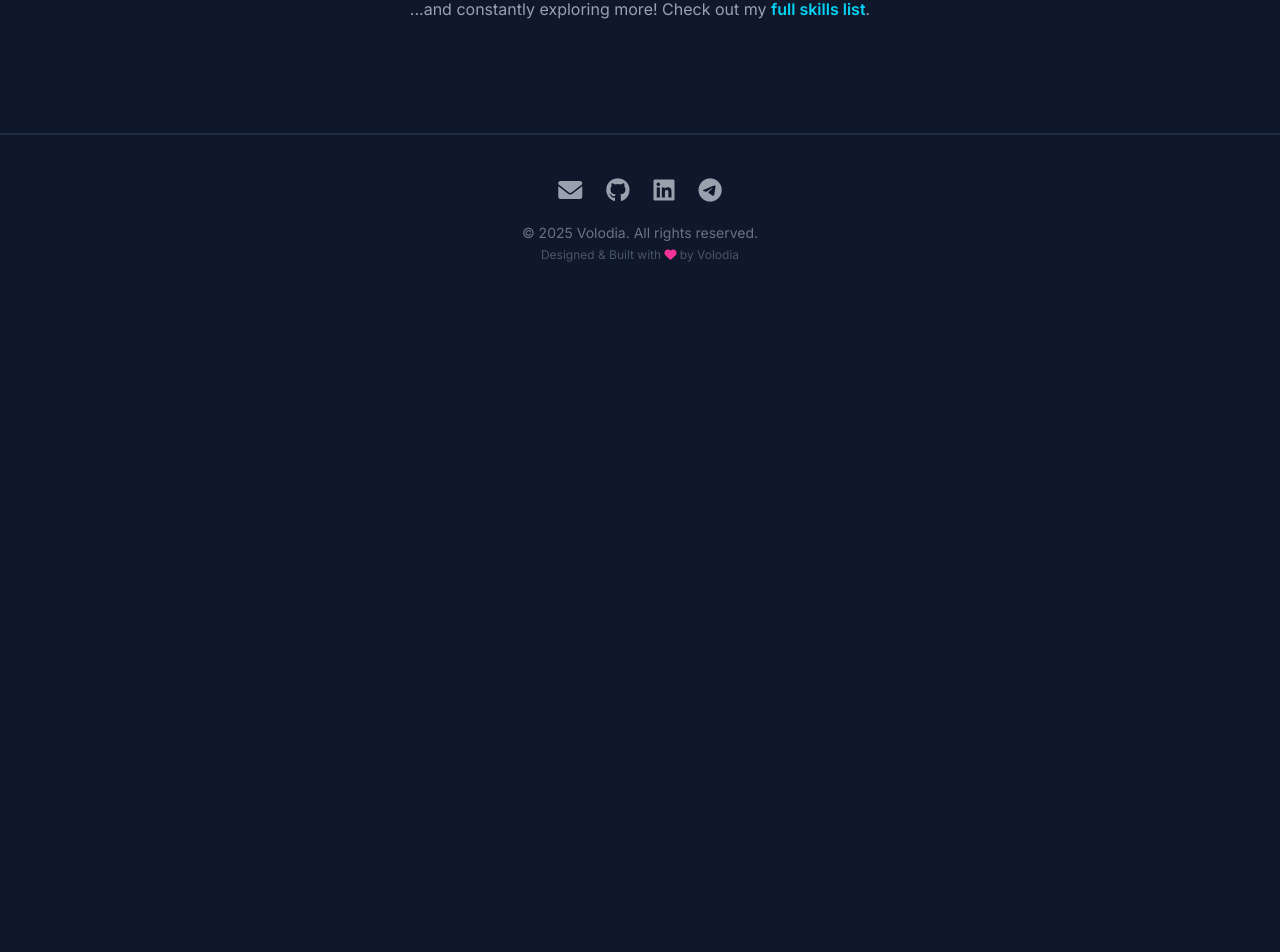
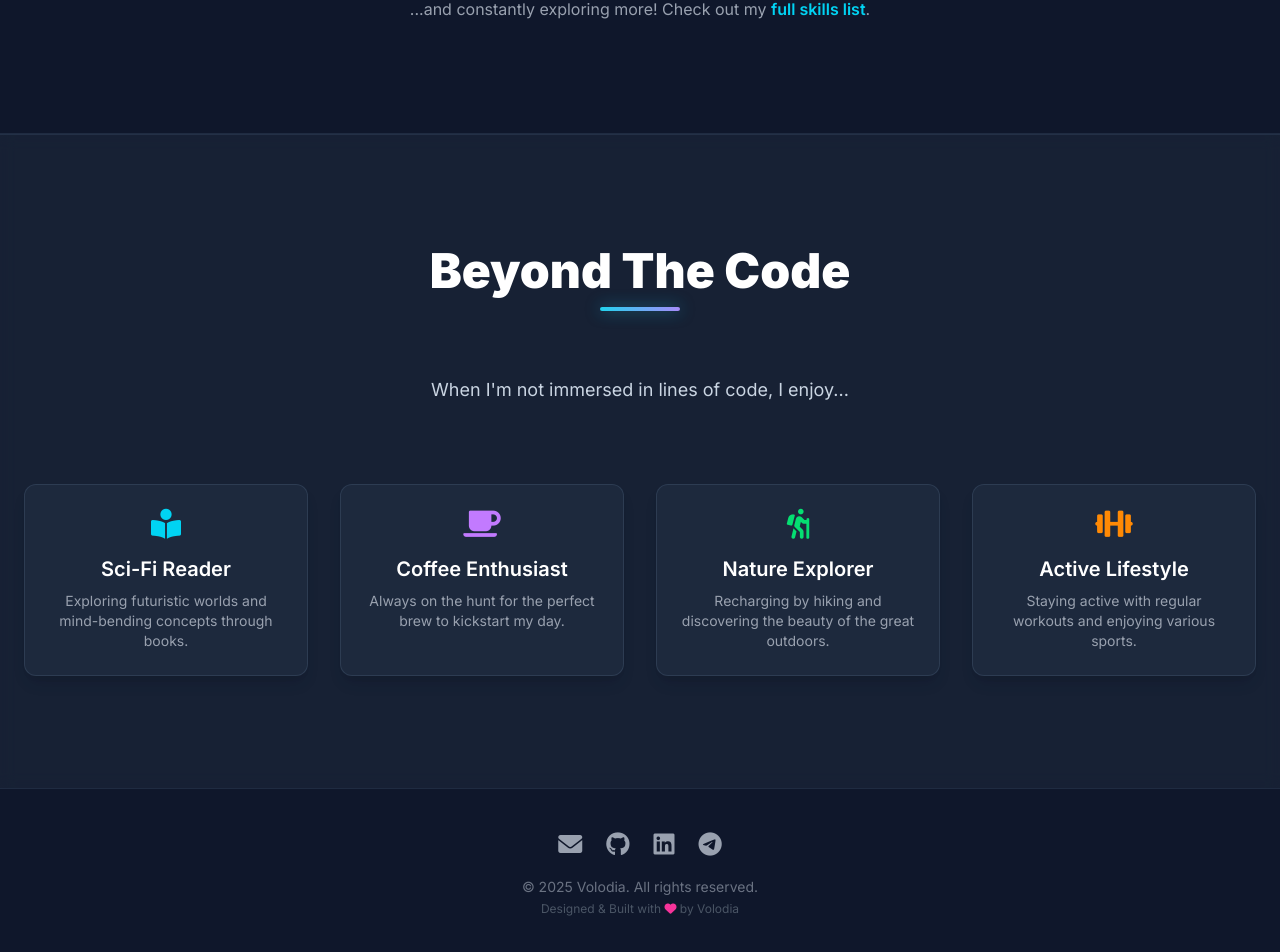
Before and after one commit to Volodia34/Portfolio, a Next.js app: page / in a window 1280 px wide. Shown: the part 3793-4745 px from the top of the page. Before the commit the page ends 4096 px from the top, so only its background shows below. Built offline with nearby package versions, Linux system fonts and the light colour scheme.

Commit message:
feat: Implement BeyondCodeSection with scroll animations

```diff
--- a/src/app/globals.css
+++ b/src/app/globals.css
@@ -139,3 +139,14 @@ body {
 .tech-icon-label {
   @apply text-xs text-gray-400 mt-2 group-hover:text-cyan-300 transition-colors duration-300 font-medium;
 }
+
+
+.beyond-code-card {
+  @apply bg-slate-800 p-6 rounded-xl shadow-lg border border-slate-700/80 hover:border-purple-500/70 transition-all duration-300 ease-in-out text-center transform hover:scale-105 hover:shadow-purple-500/20;
+}
+.beyond-code-card i {
+  @apply transition-transform duration-300;
+}
+.beyond-code-card:hover i {
+  @apply scale-110;
+}
--- a/src/app/page.tsx
+++ b/src/app/page.tsx
@@ -3,6 +3,7 @@ import WhatIDoSection from "@/components/WhatIDoSection";
 import MyApproachSection from "@/components/MyApproachSection";
 import MyWorkflowSection from "@/components/MyWorkflowSection";
 import TechStackSection from "@/components/TechStackSection";
+import BeyondCodeSection from "@/components/BeyondCodeSection";
 
 export default function HomePage() {
     return (
@@ -12,6 +13,7 @@ export default function HomePage() {
             <MyApproachSection/>
             <MyWorkflowSection />
             <TechStackSection/>
+            <BeyondCodeSection/>
             {/* <div className="container mx-auto px-6 py-12 text-center">
         <h2 className="text-3xl font-bold text-white mt-12">More Sections Coming Soon...</h2>
       </div> */}
--- /dev/null
+++ b/src/components/BeyondCodeSection.tsx
@@ -0,0 +1,120 @@
+'use client'
+
+import { useEffect, useRef } from 'react';
+
+interface HobbyCardData {
+    iconClass: string;
+    iconColorClass: string;
+    title: string;
+    description: string;
+    delay: number;
+}
+
+const hobbiesData: HobbyCardData[] = [
+    {
+        iconClass: 'fas fa-book-reader',
+        iconColorClass: 'text-cyan-400',
+        title: 'Sci-Fi Reader',
+        description: 'Exploring futuristic worlds and mind-bending concepts through books.',
+        delay: 200,
+    },
+    {
+        iconClass: 'fas fa-coffee',
+        iconColorClass: 'text-purple-400',
+        title: 'Coffee Enthusiast',
+        description: 'Always on the hunt for the perfect brew to kickstart my day.',
+        delay: 300,
+    },
+    {
+        iconClass: 'fas fa-hiking',
+        iconColorClass: 'text-green-400',
+        title: 'Nature Explorer',
+        description: 'Recharging by hiking and discovering the beauty of the great outdoors.',
+        delay: 400,
+    },
+    {
+        iconClass: 'fas fa-dumbbell',
+        iconColorClass: 'text-orange-400',
+        title: 'Active Lifestyle',
+        description: 'Staying active with regular workouts and enjoying various sports.',
+        delay: 500,
+    },
+];
+
+const BeyondCodeSection: React.FC = () => {
+    const sectionRef = useRef<HTMLDivElement>(null);
+    const titleRef = useRef<HTMLHeadingElement>(null);
+    const descriptionRef = useRef<HTMLParagraphElement>(null);
+    const cardsRef = useRef<(HTMLDivElement | null)[]>([]);
+
+    useEffect(() => {
+        if (typeof window.anime !== 'undefined') {
+            const anime = window.anime;
+            const observerCallback = (entries: IntersectionObserverEntry[], observer: IntersectionObserver) => {
+                entries.forEach(entry => {
+                    if (entry.isIntersecting) {
+                        const target = entry.target as HTMLElement;
+                        anime({
+                            targets: target,
+                            translateY: [target.dataset.translateY || 20, 0],
+                            opacity: [0, 1],
+                            scale: [parseFloat(target.dataset.scaleStart || '0.95'), 1],
+                            easing: 'easeOutExpo',
+                            duration: 800,
+                            delay: target.dataset.delay ? parseInt(target.dataset.delay) : 0,
+                        });
+                        observer.unobserve(target);
+                    }
+                });
+            };
+
+            const observerOptions = { threshold: 0.15 };
+            const observer = new IntersectionObserver(observerCallback, observerOptions);
+
+            const elementsToObserve = [titleRef.current, descriptionRef.current, ...cardsRef.current];
+            elementsToObserve.forEach(el => {
+                if (el) observer.observe(el);
+            });
+
+            return () => {
+                elementsToObserve.forEach(el => {
+                    if (el && observer) observer.unobserve(el);
+                });
+            };
+        } else {
+            const elements = [titleRef.current, descriptionRef.current, ...cardsRef.current];
+            elements.forEach(el => {
+                if (el) el.style.opacity = '1';
+            });
+        }
+    }, []);
+
+    return (
+        <section ref={sectionRef} id="beyond-code" className="py-20 md:py-28 bg-slate-800/60 backdrop-blur-sm section-divider-top">
+            <div className="container mx-auto px-6">
+                <h2 ref={titleRef} className="section-title-custom text-center opacity-0">
+                    Beyond The Code
+                </h2>
+                <p ref={descriptionRef} className="section-description opacity-0" data-delay="100">
+                    When I&apos;m not immersed in lines of code, I enjoy...
+                </p>
+                <div className="grid sm:grid-cols-2 lg:grid-cols-4 gap-8">
+                    {hobbiesData.map((hobby, index) => (
+                        <div
+                            key={index}
+                            ref={el => { cardsRef.current[index] = el; }}
+                            className="beyond-code-card opacity-0"
+                            data-delay={hobby.delay}
+                        >
+                            <i className={`${hobby.iconClass} text-3xl ${hobby.iconColorClass} mb-4`}></i>
+                            <h3 className="text-xl font-semibold text-white mb-2">{hobby.title}</h3>
+                            <p className="text-sm text-gray-400">{hobby.description}</p>
+                        </div>
+                    ))}
+                </div>
+            </div>
+        </section>
+    );
+};
+
+export default BeyondCodeSection;
```
